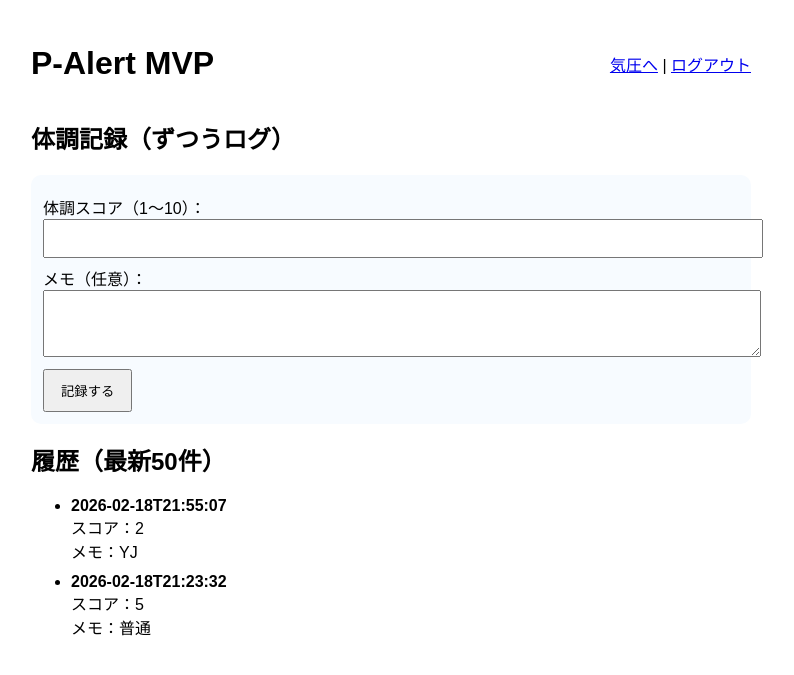
After one commit to 2co2co0417/P-Alert, a Flask app: page /health in a window 1280 px wide. The commit adds this page. Shown: the top 675 px of the page, without its empty margins (249-1043 px from the left). Run offline with Flask 3, Linux system fonts and the light colour scheme; a user stored in the database is signed in; data comes from the database, SQL or seed files in the repository.

Commit message:
db除外

```diff
--- a/app.py
+++ b/app.py
@@ -54,11 +54,21 @@ def current_user_id():
     return session.get("user_id")
 
 
-@app.route("/", methods=["GET", "POST"])
+@app.route("/", methods=["GET"])
 def index():
     if not current_user_id():
         return redirect(url_for("login"))
 
+    # 気圧ダッシュボードだけ表示
+    return render_template("index.html")
+
+
+@app.route("/health", methods=["GET", "POST"])
+def health():
+    if not current_user_id():
+        return redirect(url_for("login"))
+
+    # POST（登録）
     if request.method == "POST":
         score = request.form.get("score", "").strip()
         note = request.form.get("note", "").strip()
@@ -67,11 +77,11 @@ def index():
             score_int = int(score)
         except ValueError:
             flash("体調スコアは整数で入力してください（例：1〜10）")
-            return redirect(url_for("index"))
+            return redirect(url_for("health"))
 
         if score_int < 1 or score_int > 10:
             flash("体調スコアは 1〜10 の範囲で入力してください")
-            return redirect(url_for("index"))
+            return redirect(url_for("health"))
 
         conn = get_conn()
         conn.execute(
@@ -82,8 +92,9 @@ def index():
         conn.close()
 
         flash("記録しました")
-        return redirect(url_for("index"))
+        return redirect(url_for("health"))
 
+    # GET（表示）
     conn = get_conn()
     logs = conn.execute(
         "SELECT log_at, score, note FROM logs WHERE user_id = ? ORDER BY id DESC LIMIT 50",
@@ -91,7 +102,7 @@ def index():
     ).fetchall()
     conn.close()
 
-    return render_template("index.html", logs=logs)
+    return render_template("health.html", logs=logs)
 
 
 @app.route("/login", methods=["GET", "POST"])
--- /dev/null
+++ b/templates/health.html
@@ -0,0 +1,59 @@
+<!doctype html>
+<html lang="ja">
+<head>
+  <meta charset="utf-8">
+  <meta name="viewport" content="width=device-width, initial-scale=1">
+  <title>P-Alert MVP - 体調記録</title>
+</head>
+<body style="font-family: sans-serif; max-width: 720px; margin: 24px auto; padding: 0 16px;">
+
+  <div style="display:flex; justify-content: space-between; align-items:center;">
+    <h1>P-Alert MVP</h1>
+    <div>
+      <a href="/">気圧へ</a> |
+      <a href="/logout">ログアウト</a>
+    </div>
+  </div>
+
+  {% with messages = get_flashed_messages() %}
+    {% if messages %}
+      <div style="background:#f5f5f5; padding:12px; border-radius:8px; margin: 12px 0;">
+        {% for msg in messages %}
+          <div>• {{ msg }}</div>
+        {% endfor %}
+      </div>
+    {% endif %}
+  {% endwith %}
+
+  <h2 style="margin-top:16px;">体調記録（ずつうログ）</h2>
+
+  <form method="post" action="/health" style="background:#f7fbff; padding:12px; border-radius:10px;">
+    <div style="margin: 8px 0;">
+      <label>体調スコア（1〜10）：</label><br>
+      <input name="score" type="number" min="1" max="10" required style="width:100%; padding:10px;">
+    </div>
+    <div style="margin: 8px 0;">
+      <label>メモ（任意）：</label><br>
+      <textarea name="note" rows="3" style="width:100%; padding:10px;"></textarea>
+    </div>
+    <button type="submit" style="padding:10px 16px;">記録する</button>
+  </form>
+
+  <h2 style="margin-top: 18px;">履歴（最新50件）</h2>
+
+  {% if logs %}
+    <ul>
+      {% for row in logs %}
+        <li style="margin: 10px 0;">
+          <div><strong>{{ row["log_at"] }}</strong></div>
+          <div>スコア：{{ row["score"] }}</div>
+          <div>メモ：{{ row["note"] or "" }}</div>
+        </li>
+      {% endfor %}
+    </ul>
+  {% else %}
+    <p>まだ記録がありません。</p>
+  {% endif %}
+
+</body>
+</html>
```
Also changed, not shown: templates/index.html (+3 -28 lines).
